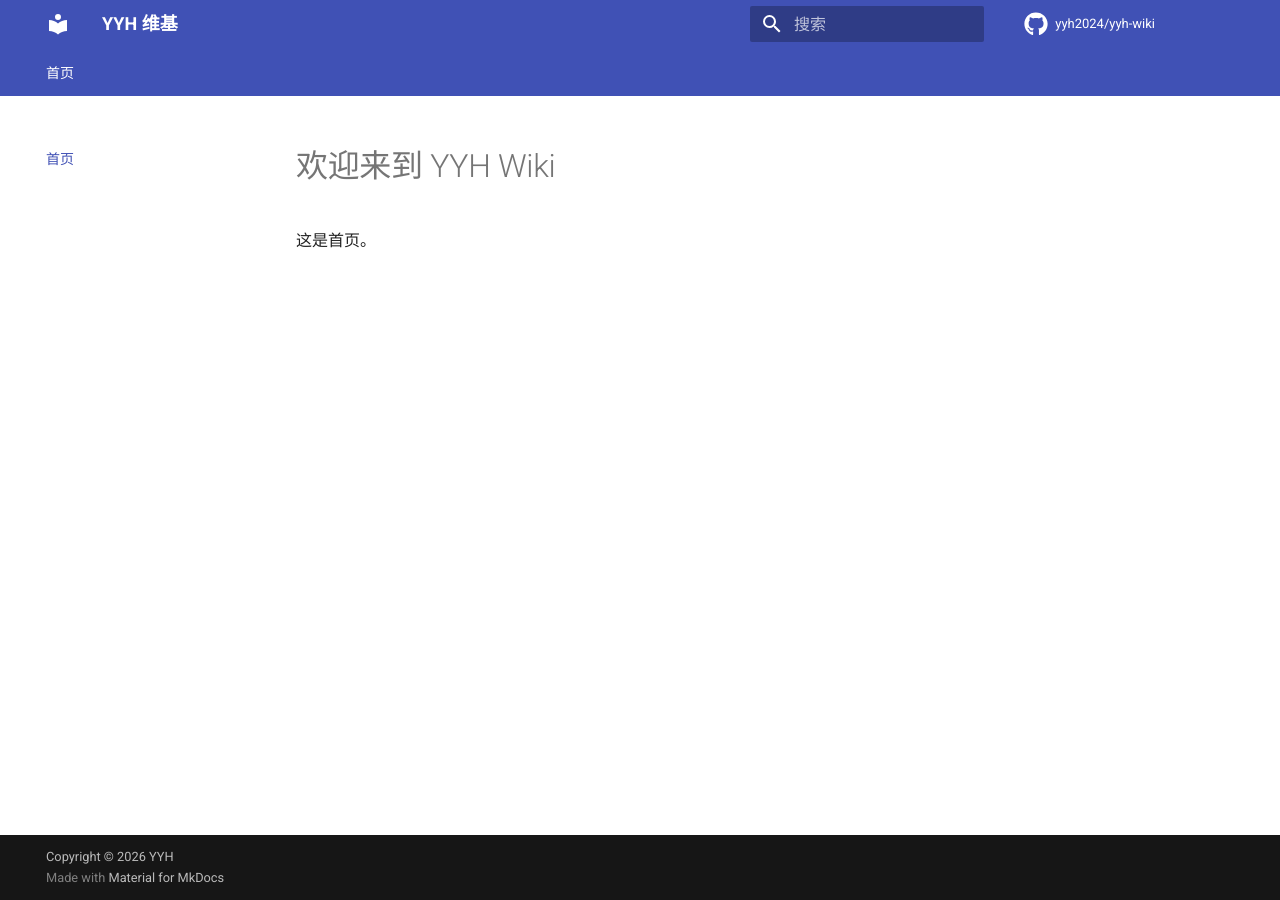
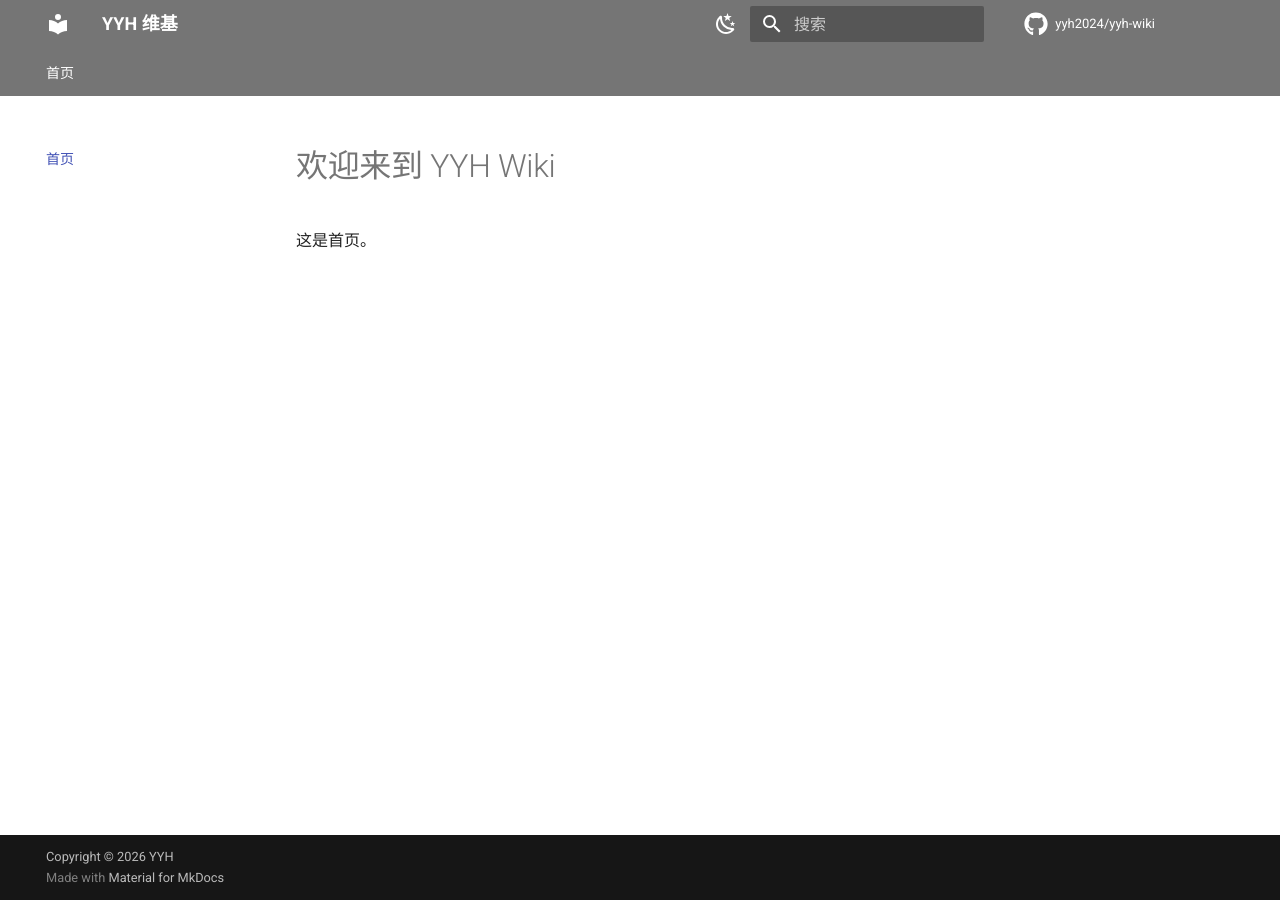
Before and after one commit to yyh2024/yyh-wiki, an MkDocs documentation site: the page built from docs/index.md, in a window 1280 px wide. Built offline with MkDocs 1.6.1 and Material for MkDocs 9.7.7, drawn with Linux system fonts in a browser that asks for light colours; comment, search, counter and statistics services are not loaded.

Commit message:
Revise theme palette for light and dark modes
Updated theme palette for light and dark modes with new color schemes and toggle options.

```diff
--- a/mkdocs.yml
+++ b/mkdocs.yml
@@ -29,11 +29,20 @@ theme:
     - search.highlight
     - content.code.copy
   palette:
-    - scheme: default
-      primary: custom      # ← 改成 custom
-      accent: custom
-  extra_css:
-    - stylesheets/extra.css
+    - media: "(prefers-color-scheme: light)"
+      scheme: default
+      primary: grey
+      accent: indigo
+      toggle:
+        icon: material/weather-night
+        name: 切换到暗色模式
+    - media: "(prefers-color-scheme: dark)"
+      scheme: slate
+      primary: grey
+      accent: indigo
+      toggle:
+        icon: material/weather-sunny
+        name: 切换到亮色模式
   icon:
     repo: fontawesome/brands/github
 
```
